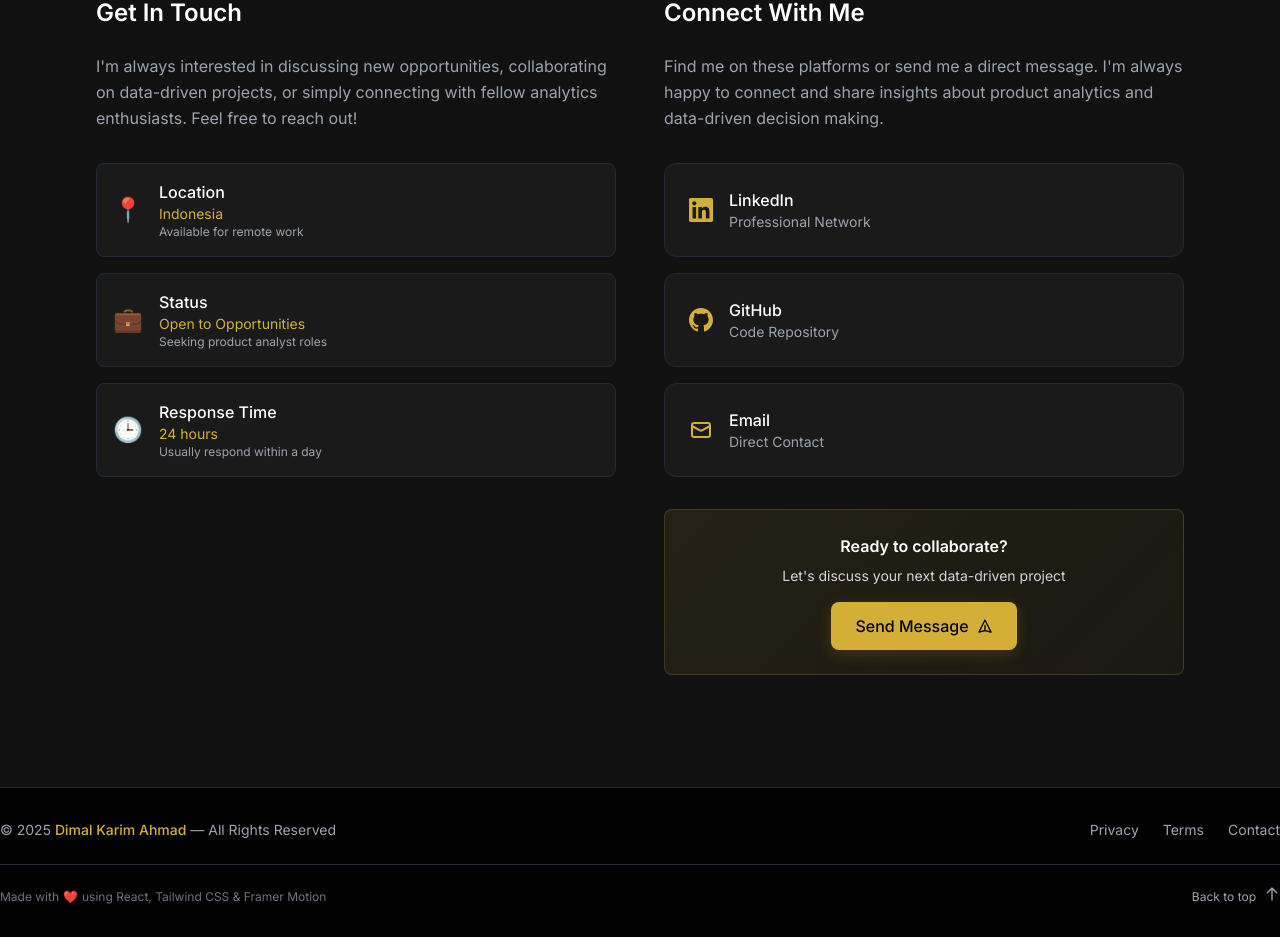
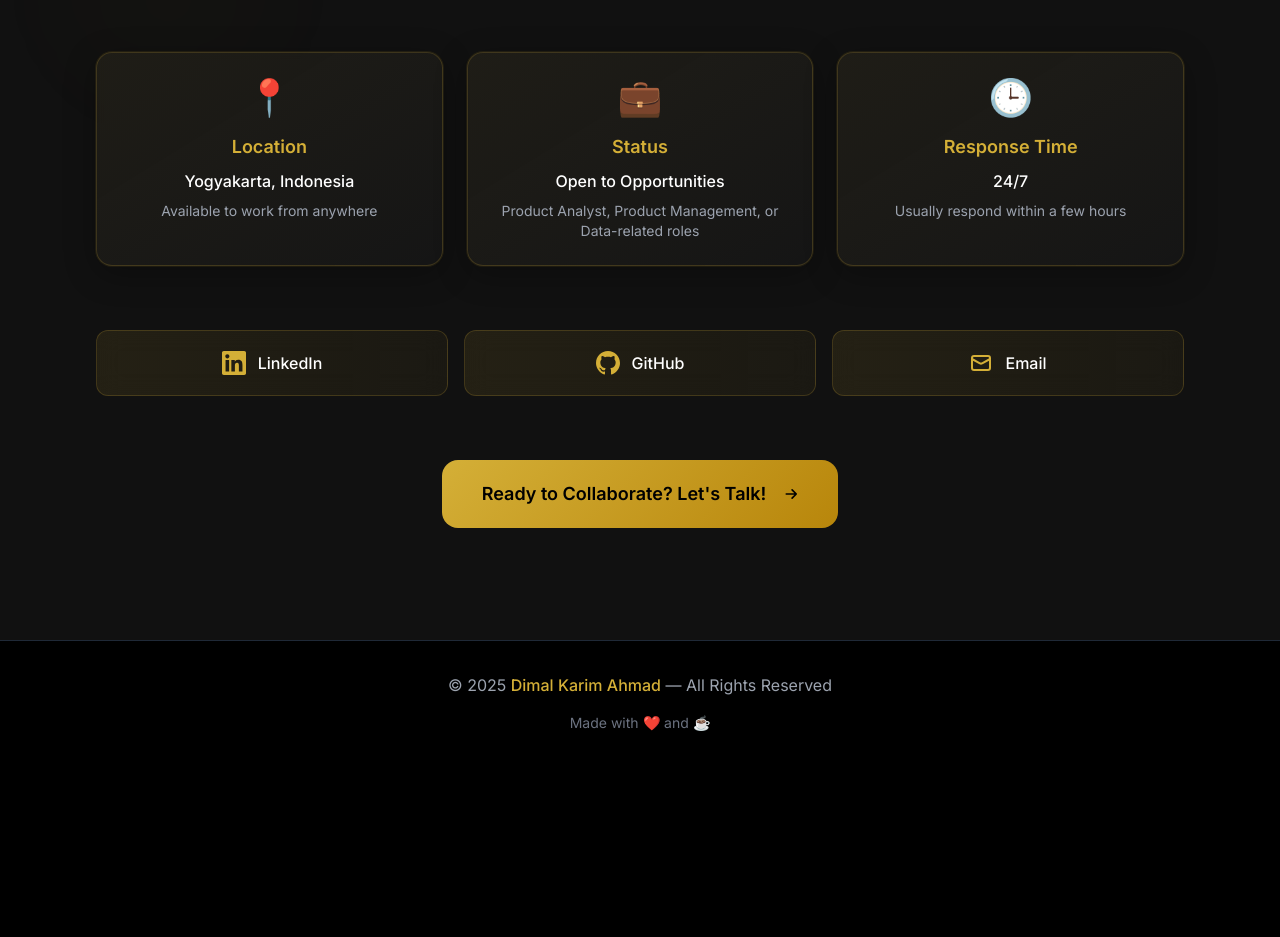
Before and after one commit to dimalahmad/My-Profile, a React (Vite) app: page / in a window 1280 px wide. Shown: the part 7692-8629 px from the top of the page. After the commit the page ends 8457 px from the top, so only its background shows below. Built offline with nearby package versions, Linux system fonts and the light colour scheme.

Commit message:
Contact Us

```diff
--- a/src/components/Contact.jsx
+++ b/src/components/Contact.jsx
@@ -1,77 +1,92 @@
 import { motion } from 'framer-motion';
-import { fadeIn, staggerContainer, bounceIn } from '../utils/motion';
+import { fadeIn, staggerContainer } from '../utils/motion';
 
 const Contact = () => {
+  const contactInfo = [
+    {
+      icon: '📍',
+      title: 'Location',
+      value: 'Yogyakarta, Indonesia',
+      description: 'Available to work from anywhere',
+    },
+    {
+      icon: '💼',
+      title: 'Status',
+      value: 'Open to Opportunities',
+      description: 'Product Analyst, Product Management, or Data-related roles',
+    },
+    {
+      icon: '🕒',
+      title: 'Response Time',
+      value: '24/7',
+      description: 'Usually respond within a few hours',
+    },
+  ];
+
   const socialLinks = [
     {
       name: 'LinkedIn',
+      url: 'https://www.linkedin.com/in/dimal-karim-ahmad',
       icon: (
         <svg className="w-6 h-6" fill="currentColor" viewBox="0 0 24 24">
           <path d="M20.447 20.452h-3.554v-5.569c0-1.328-.027-3.037-1.852-3.037-1.853 0-2.136 1.445-2.136 2.939v5.667H9.351V9h3.414v1.561h.046c.477-.9 1.637-1.85 3.37-1.85 3.601 0 4.267 2.37 4.267 5.455v6.286zM5.337 7.433c-1.144 0-2.063-.926-2.063-2.065 0-1.138.92-2.063 2.063-2.063 1.14 0 2.064.925 2.064 2.063 0 1.139-.925 2.065-2.064 2.065zm1.782 13.019H3.555V9h3.564v11.452zM22.225 0H1.771C.792 0 0 .774 0 1.729v20.542C0 23.227.792 24 1.771 24h20.451C23.2 24 24 23.227 24 22.271V1.729C24 .774 23.2 0 22.222 0h.003z"/>
         </svg>
       ),
-      url: 'https://linkedin.com/in/dimalkarimahmad',
-      color: 'hover:text-blue-400',
-      description: 'Professional Network'
     },
     {
       name: 'GitHub',
+      url: 'https://github.com/dimalahmad',
       icon: (
         <svg className="w-6 h-6" fill="currentColor" viewBox="0 0 24 24">
           <path d="M12 0c-6.626 0-12 5.373-12 12 0 5.302 3.438 9.8 8.207 11.387.599.111.793-.261.793-.577v-2.234c-3.338.726-4.033-1.416-4.033-1.416-.546-1.387-1.333-1.756-1.333-1.756-1.089-.745.083-.729.083-.729 1.205.084 1.839 1.237 1.839 1.237 1.07 1.834 2.807 1.304 3.492.997.107-.775.418-1.305.762-1.604-2.665-.305-5.467-1.334-5.467-5.931 0-1.311.469-2.381 1.236-3.221-.124-.303-.535-1.524.117-3.176 0 0 1.008-.322 3.301 1.23.957-.266 1.983-.399 3.003-.404 1.02.005 2.047.138 3.006.404 2.291-1.552 3.297-1.23 3.297-1.23.653 1.653.242 2.874.118 3.176.77.84 1.235 1.911 1.235 3.221 0 4.609-2.807 5.624-5.479 5.921.43.372.823 1.102.823 2.222v3.293c0 .319.192.694.801.576 4.765-1.589 8.199-6.086 8.199-11.386 0-6.627-5.373-12-12-12z"/>
         </svg>
       ),
-      url: 'https://github.com/dimalkarim',
-      color: 'hover:text-gray-300',
-      description: 'Code Repository'
     },
     {
       name: 'Email',
+      url: 'mailto:dimalkarimahmad01@gmail.com',
       icon: (
         <svg className="w-6 h-6" fill="none" stroke="currentColor" viewBox="0 0 24 24">
           <path strokeLinecap="round" strokeLinejoin="round" strokeWidth={2} d="M3 8l7.89 4.26a2 2 0 002.22 0L21 8M5 19h14a2 2 0 002-2V7a2 2 0 00-2-2H5a2 2 0 00-2 2v10a2 2 0 002 2z" />
         </svg>
       ),
-      url: 'mailto:dimalkarimahmad@gmail.com',
-      color: 'hover:text-red-400',
-      description: 'Direct Contact'
-    }
-  ];
-
-  const contactInfo = [
-    {
-      icon: '📍',
-      title: 'Location',
-      value: 'Indonesia',
-      description: 'Available for remote work'
     },
-    {
-      icon: '💼',
-      title: 'Status',
-      value: 'Open to Opportunities',
-      description: 'Seeking product analyst roles'
-    },
-    {
-      icon: '🕒',
-      title: 'Response Time',
-      value: '24 hours',
-      description: 'Usually respond within a day'
-    }
   ];
 
   return (
-      <section id="contact" className="py-20 md:py-28" style={{ backgroundColor: '#111111' }}>
-        <div className="container-custom px-6 md:px-12 lg:px-24 relative z-10">
+    <section id="contact" className="pt-16 pb-24 md:pt-20 md:pb-28 relative overflow-x-hidden overflow-y-visible" style={{ backgroundColor: '#111111' }}>
+      {/* Background Elements */}
+      <div className="absolute inset-0">
+        <motion.div
+          className="absolute top-1/4 left-10 w-64 h-64 bg-gold/5 rounded-full blur-3xl"
+          animate={{
+            scale: [1, 1.2, 1],
+            opacity: [0.3, 0.5, 0.3],
+          }}
+          transition={{ duration: 8, repeat: Infinity }}
+        />
+        <motion.div
+          className="absolute bottom-1/4 right-10 w-96 h-96 bg-gold/3 rounded-full blur-3xl"
+          animate={{
+            scale: [1.2, 1, 1.2],
+            opacity: [0.2, 0.4, 0.2],
+          }}
+          transition={{ duration: 10, repeat: Infinity }}
+        />
+      </div>
+
+      <div className="container-custom relative z-10 px-6 md:px-12 lg:px-24">
+        {/* Header */}
         <motion.div
           variants={staggerContainer(0.1, 0.1)}
           initial="hidden"
           whileInView="show"
           viewport={{ once: true, amount: 0.1 }}
-          className="text-center mb-20"
+          className="text-center mb-12 md:mb-16"
         >
           <motion.h2
             variants={fadeIn("down", 0.1)}
-            className="text-5xl md:text-6xl lg:text-7xl font-heading font-bold text-gradient-premium mb-8"
+            className="text-5xl md:text-6xl lg:text-7xl font-heading font-bold text-gradient-premium mb-8 text-center"
           >
             Let's Connect
           </motion.h2>
@@ -82,81 +97,78 @@ const Contact = () => {
             className="flex items-center justify-center mb-8"
           >
             <div className="h-px bg-gradient-to-r from-transparent via-gold to-transparent w-32"></div>
-            <div className="mx-4 w-2 h-2 bg-gold rounded-full"></div>
+            <div className="mx-4 w-3 h-3 bg-gold rounded-full"></div>
             <div className="h-px bg-gradient-to-r from-transparent via-gold to-transparent w-32"></div>
           </motion.div>
 
+          {/* Main Text */}
           <motion.p
             variants={fadeIn("up", 0.3)}
-             className="text-xl text-gray-400 max-w-3xl mx-auto leading-relaxed text-center"
+            className="text-lg md:text-xl text-center text-gray-300 max-w-3xl mx-auto mb-6 leading-relaxed"
           >
-            Ready to turn data into insights? Let's discuss how we can work together to drive product success.
+            Ready to turn data into insights? Let's discuss how we can collaborate to create meaningful impact through product and analytics innovation.
+          </motion.p>
+
+          {/* Follow-up Text */}
+          <motion.p
+            variants={fadeIn("up", 0.4)}
+            className="text-base md:text-lg text-center text-gray-400 max-w-2xl mx-auto mb-12 md:mb-16 leading-relaxed"
+          >
+            I'm always open to new opportunities, creative collaborations, and meaningful conversations about data, product design, and technology.
+            Feel free to reach out — I'll get back to you as soon as possible!
           </motion.p>
         </motion.div>
 
-        <div className="grid lg:grid-cols-2 gap-12 items-start">
-          {/* Contact Information */}
+        <div className="max-w-6xl mx-auto">
+          {/* Contact Information Cards */}
           <motion.div
-            variants={fadeIn("right", 0.3)}
+            variants={staggerContainer(0.1, 0.05)}
             initial="hidden"
             whileInView="show"
-            viewport={{ once: true }}
-            className="space-y-8"
+            viewport={{ once: true, amount: 0.1 }}
+            className="grid grid-cols-1 md:grid-cols-3 gap-6 mb-12 md:mb-16"
           >
-            <div>
-              <h3 className="text-2xl font-semibold text-white mb-6">
-                Get In Touch
-              </h3>
-              <p className="text-gray-400 leading-relaxed mb-8">
-                I'm always interested in discussing new opportunities,
-                collaborating on data-driven projects, or simply connecting
-                with fellow analytics enthusiasts. Feel free to reach out!
-              </p>
-            </div>
-
-            {/* Contact Info Cards */}
-            <div className="space-y-4">
             {contactInfo.map((info, index) => (
               <motion.div
                 key={info.title}
-                  variants={fadeIn("right", index * 0.1)}
-                  whileHover={{ x: 10, scale: 1.02 }}
-                  className="flex items-center space-x-4 p-4 bg-dark-gray rounded-lg border border-gray-800 hover:border-gold/30 transition-all duration-300"
+                variants={fadeIn("up", index * 0.1)}
+                whileHover={{
+                  scale: 1.05,
+                  y: -5,
+                  boxShadow: '0 12px 40px rgba(212, 175, 55, 0.2), 0 0 0 1px rgba(212, 175, 55, 0.3)',
+                }}
+                className="relative group p-6 rounded-2xl bg-gradient-to-br from-gold/5 via-gold/3 to-transparent border border-gold/20 backdrop-blur-sm transition-all duration-300 cursor-pointer"
+                style={{
+                  boxShadow: '0 8px 32px rgba(0, 0, 0, 0.3), 0 0 0 1px rgba(212, 175, 55, 0.1)',
+                  backgroundColor: 'rgba(26, 26, 26, 0.6)',
+                }}
               >
-                  <div className="text-2xl">{info.icon}</div>
-                  <div>
-                    <h4 className="text-white font-medium">{info.title}</h4>
-                    <p className="text-gold text-sm">{info.value}</p>
-                    <p className="text-gray-400 text-xs">{info.description}</p>
+                {/* Glass effect on hover */}
+                <motion.div
+                  className="absolute inset-0 rounded-2xl opacity-0 group-hover:opacity-100 transition-opacity duration-300 pointer-events-none"
+                  style={{
+                    background: 'linear-gradient(135deg, rgba(212, 175, 55, 0.15), rgba(212, 175, 55, 0.05))',
+                    boxShadow: 'inset 0 0 60px rgba(212, 175, 55, 0.1)',
+                  }}
+                />
+
+                <div className="relative z-10 text-center">
+                  <div className="text-4xl mb-4">{info.icon}</div>
+                  <h3 className="text-gold font-semibold text-lg mb-2">{info.title}</h3>
+                  <p className="text-white font-medium text-base mb-2">{info.value}</p>
+                  <p className="text-gray-400 text-sm">{info.description}</p>
                 </div>
               </motion.div>
             ))}
-            </div>
           </motion.div>
 
           {/* Social Links */}
           <motion.div
-            variants={fadeIn("left", 0.4)}
+            variants={staggerContainer(0.1, 0.05)}
             initial="hidden"
             whileInView="show"
-            viewport={{ once: true }}
-            className="space-y-8"
-          >
-            <div>
-              <h3 className="text-2xl font-semibold text-white mb-6">
-                Connect With Me
-              </h3>
-              <p className="text-gray-400 leading-relaxed mb-8">
-                Find me on these platforms or send me a direct message.
-                I'm always happy to connect and share insights about
-                product analytics and data-driven decision making.
-              </p>
-            </div>
-
-            {/* Social Links Grid */}
-            <motion.div
-              variants={staggerContainer(0.1, 0.2)}
-              className="space-y-4"
+            viewport={{ once: true, amount: 0.1 }}
+            className="grid grid-cols-1 md:grid-cols-3 gap-4 mb-12 md:mb-16"
           >
             {socialLinks.map((social, index) => (
               <motion.a
@@ -164,65 +176,68 @@ const Contact = () => {
                 href={social.url}
                 target="_blank"
                 rel="noopener noreferrer"
-                  variants={bounceIn(index * 0.1)}
+                variants={fadeIn("up", index * 0.1)}
                 whileHover={{
                   scale: 1.05,
-                    x: 10,
+                  boxShadow: '0 8px 30px rgba(212, 175, 55, 0.3)',
                 }}
                 whileTap={{ scale: 0.95 }}
-                  className={`flex items-center space-x-4 p-6 card group ${social.color} transition-all duration-300`}
+                className="flex items-center justify-center gap-3 p-4 md:p-5 rounded-xl bg-gradient-to-r from-gold/10 to-gold/5 hover:from-gold/20 hover:to-gold/10 backdrop-blur-md border border-gold/20 transition-all duration-300 group"
+                style={{
+                  minHeight: '60px',
+                }}
               >
                 <motion.div
                   whileHover={{ rotate: 360 }}
                   transition={{ duration: 0.5 }}
-                    className="text-gold group-hover:text-current"
+                  className="text-gold group-hover:text-gold-light"
                 >
                   {social.icon}
                 </motion.div>
-                  <div className="flex-1">
-                    <h4 className="text-white font-medium group-hover:text-current transition-colors duration-300">
+                <span className="font-medium text-sm md:text-base text-white group-hover:text-gold transition-colors duration-300">
                   {social.name}
-                    </h4>
-                    <p className="text-gray-400 text-sm group-hover:text-current/80 transition-colors duration-300">
-                      {social.description}
-                    </p>
-                  </div>
-                  <motion.div
-                    initial={{ x: -10, opacity: 0 }}
-                    whileHover={{ x: 0, opacity: 1 }}
-                    className="text-gold group-hover:text-current"
-                  >
-                    <svg className="w-5 h-5" fill="none" stroke="currentColor" viewBox="0 0 24 24">
-                      <path strokeLinecap="round" strokeLinejoin="round" strokeWidth={2} d="M10 6H6a2 2 0 00-2 2v10a2 2 0 002 2h10a2 2 0 002-2v-4M14 4h6m0 0v6m0-6L10 14" />
-                    </svg>
-                  </motion.div>
+                </span>
               </motion.a>
             ))}
           </motion.div>
 
-            {/* Call to Action */}
+          {/* Call to Action Button */}
           <motion.div
             variants={fadeIn("up", 0.6)}
-              className="text-center p-6 bg-gradient-gold rounded-lg border border-gold/20"
+            initial="hidden"
+            whileInView="show"
+            viewport={{ once: true, amount: 0.1 }}
+            className="text-center"
           >
-              <h4 className="text-white font-semibold mb-2">
-                Ready to collaborate?
-              </h4>
-              <p className="text-gray-300 text-sm mb-4">
-                Let's discuss your next data-driven project
-              </p>
             <motion.a
-                href="mailto:dimalkarimahmad@gmail.com"
-                whileHover={{ scale: 1.05 }}
+              href="mailto:dimalkarimahmad01@gmail.com"
+              whileHover={{
+                scale: 1.05,
+                boxShadow: '0 12px 40px rgba(212, 175, 55, 0.4)',
+              }}
               whileTap={{ scale: 0.95 }}
-                className="inline-flex items-center space-x-2 btn-primary"
+              className="inline-flex items-center justify-center gap-3 px-8 py-4 md:px-10 md:py-5 text-lg font-semibold rounded-2xl bg-gold-gradient text-black transition-all duration-300 relative overflow-hidden group"
+              style={{
+                minHeight: '56px',
+                minWidth: '280px',
+              }}
             >
-                <span>Send Message</span>
-                <svg className="w-4 h-4" fill="none" stroke="currentColor" viewBox="0 0 24 24">
-                  <path strokeLinecap="round" strokeLinejoin="round" strokeWidth={2} d="M12 19l9 2-9-18-9 18 9-2zm0 0v-8" />
-                </svg>
+              <span className="relative z-10">Ready to Collaborate? Let's Talk!</span>
+              <motion.div
+                className="absolute inset-0 shimmer opacity-0 group-hover:opacity-100"
+                transition={{ duration: 0.3 }}
+              />
+              <motion.svg
+                className="w-5 h-5 relative z-10"
+                fill="none"
+                stroke="currentColor"
+                viewBox="0 0 24 24"
+                animate={{ x: [0, 5, 0] }}
+                transition={{ duration: 1.5, repeat: Infinity }}
+              >
+                <path strokeLinecap="round" strokeLinejoin="round" strokeWidth={2} d="M13 7l5 5m0 0l-5 5m5-5H6" />
+              </motion.svg>
             </motion.a>
-            </motion.div>
           </motion.div>
         </div>
       </div>
--- a/src/components/Footer.jsx
+++ b/src/components/Footer.jsx
@@ -11,49 +11,21 @@ const Footer = () => {
           variants={fadeIn("up", 0.1)}
           initial="hidden"
           whileInView="show"
-          viewport={{ once: true }}
-          className="flex flex-col md:flex-row items-center justify-between space-y-4 md:space-y-0"
+          viewport={{ once: true, amount: 0.1 }}
+          className="flex flex-col items-center justify-center space-y-4 text-center"
         >
           {/* Copyright */}
           <motion.p
-            variants={fadeIn("right", 0.2)}
-            className="text-gray-400 text-sm text-center md:text-left"
+            variants={fadeIn("up", 0.2)}
+            className="text-gray-400 text-sm md:text-base"
           >
             © {currentYear} <span className="text-gold font-medium">Dimal Karim Ahmad</span> — All Rights Reserved
           </motion.p>
 
-          {/* Quick Links */}
-          <motion.div
-            variants={fadeIn("left", 0.3)}
-            className="flex items-center space-x-6"
-          >
-            {['Privacy', 'Terms', 'Contact'].map((link, index) => (
-              <motion.button
-                key={link}
-                whileHover={{ y: -2, color: '#d4af37' }}
-                className="text-gray-400 text-sm hover:text-gold transition-colors duration-300"
-                onClick={() => {
-                  if (link === 'Contact') {
-                    document.querySelector('#contact').scrollIntoView({ behavior: 'smooth' });
-                  }
-                }}
-              >
-                {link}
-              </motion.button>
-            ))}
-          </motion.div>
-        </motion.div>
-
-        {/* Divider */}
-        <motion.div
-          variants={fadeIn("up", 0.4)}
-          className="mt-6 pt-6 border-t border-gray-800"
-        >
-          <div className="flex flex-col md:flex-row items-center justify-between space-y-4 md:space-y-0">
           {/* Made with love */}
           <motion.p
-              variants={fadeIn("right", 0.5)}
-              className="text-gray-500 text-xs flex items-center space-x-1"
+            variants={fadeIn("up", 0.3)}
+            className="text-gray-500 text-xs md:text-sm flex items-center justify-center space-x-1"
           >
             <span>Made with</span>
             <motion.span
@@ -63,32 +35,15 @@ const Footer = () => {
             >
               ❤️
             </motion.span>
-              <span>using React, Tailwind CSS & Framer Motion</span>
+            <span>and</span>
+            <motion.span
+              animate={{ scale: [1, 1.2, 1] }}
+              transition={{ duration: 1, repeat: Infinity }}
+              className="text-red-400"
+            >
+              ☕
+            </motion.span>
           </motion.p>
-
-            {/* Back to top */}
-            <motion.button
-              variants={fadeIn("left", 0.6)}
-              onClick={() => {
-                window.scrollTo({ top: 0, behavior: 'smooth' });
-              }}
-              whileHover={{ y: -2, scale: 1.05 }}
-              whileTap={{ scale: 0.95 }}
-              className="flex items-center space-x-2 text-gray-400 hover:text-gold transition-colors duration-300 text-xs"
-            >
-              <span>Back to top</span>
-              <motion.svg
-                animate={{ y: [0, -3, 0] }}
-                transition={{ duration: 2, repeat: Infinity }}
-                className="w-4 h-4"
-                fill="none"
-                stroke="currentColor"
-                viewBox="0 0 24 24"
-              >
-                <path strokeLinecap="round" strokeLinejoin="round" strokeWidth={2} d="M5 10l7-7m0 0l7 7m-7-7v18" />
-              </motion.svg>
-            </motion.button>
-          </div>
         </motion.div>
       </div>
     </footer>
```
Lines whose indentation alone changed are shown as unchanged.
